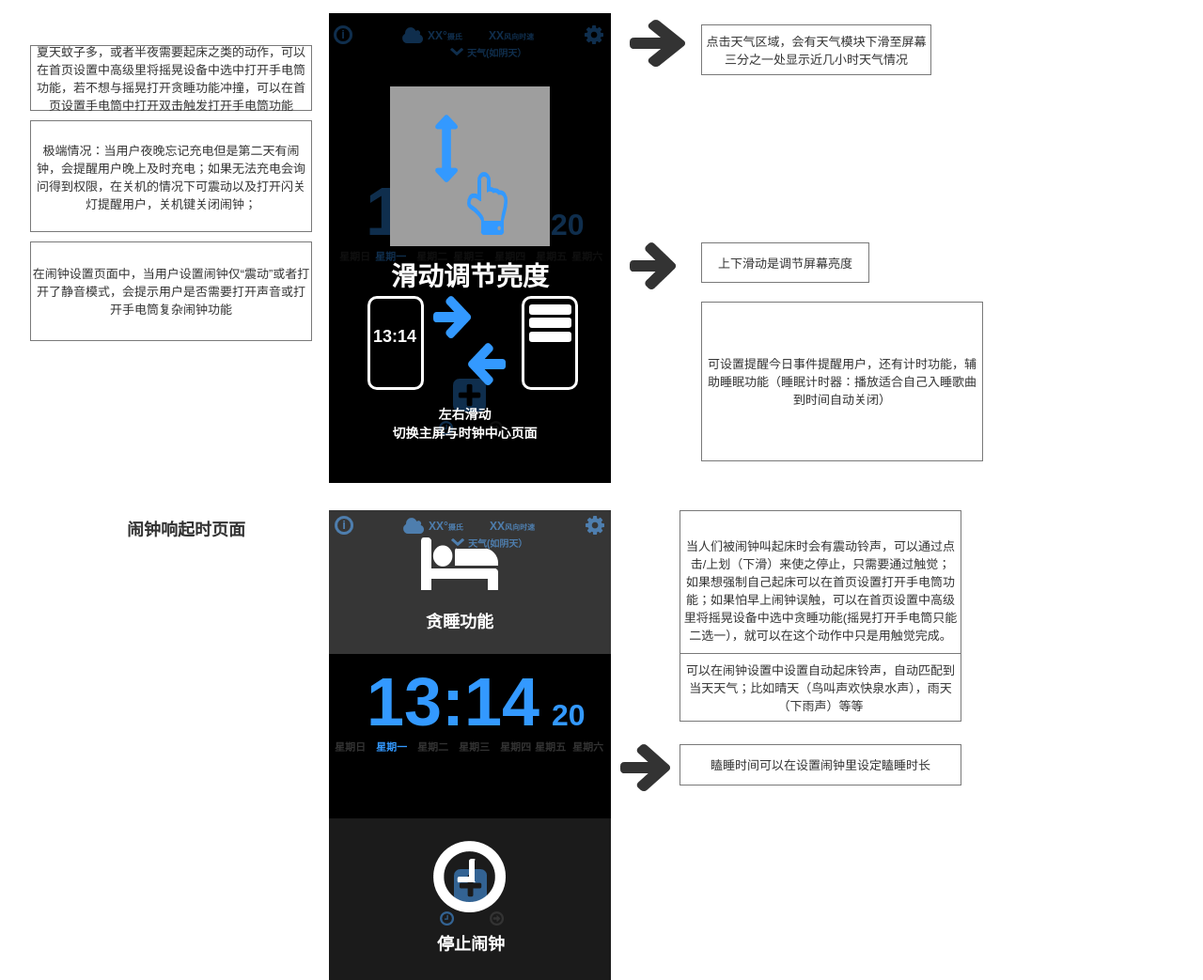
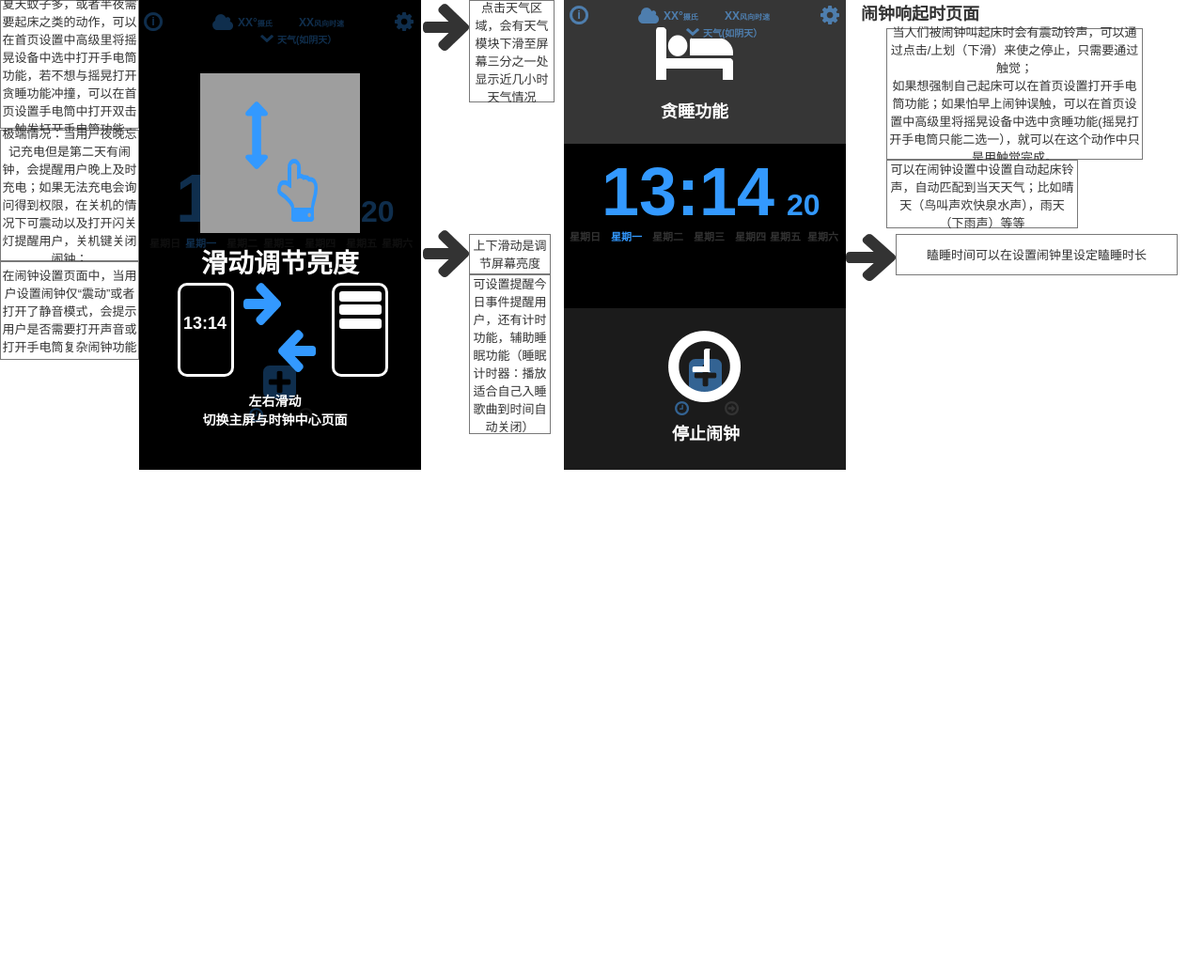
Before and after one commit to JEsin-Yang/app_design_week07, a plain HTML site: page index.html in a window 1280 px wide. Shown: the whole page at 94% size. After the commit the page ends 800 px from the top, so only its background shows below. Drawn offline with Linux system fonts and the light colour scheme; grey boxes are pictures that could not be loaded.

Commit message:
重新合并

```diff
--- a/files/index/styles.css
+++ b/files/index/styles.css
@@ -3,7 +3,7 @@ body {
   background-image:none;
   position:static;
   left:auto;
-  width:1046px;
+  width:1253px;
   margin-left:0;
   margin-right:0;
   text-align:left;
@@ -14,8 +14,8 @@ body {
 }
 #u0 {
   position:absolute;
-  left:350px;
-  top:14px;
+  left:148px;
+  top:0px;
   touch-action:pan-y;
 }
 #u0_state0 {
@@ -69,8 +69,8 @@ body {
 }
 #u3 {
   position:absolute;
-  left:355px;
-  top:27px;
+  left:153px;
+  top:13px;
   width:20px;
   height:20px;
   font-family:'Arial Negreta', 'Arial Normal', 'Arial';
@@ -94,8 +94,8 @@ body {
 }
 #u5 {
   position:absolute;
-  left:622px;
-  top:27px;
+  left:420px;
+  top:13px;
   width:20px;
   height:20px;
   color:#3399FF;
@@ -117,8 +117,8 @@ body {
 }
 #u7 {
   position:absolute;
-  left:428px;
-  top:29px;
+  left:226px;
+  top:15px;
   width:22px;
   height:17px;
 }
@@ -150,8 +150,8 @@ body {
 }
 #u9 {
   position:absolute;
-  left:455px;
-  top:31px;
+  left:253px;
+  top:17px;
   width:38px;
   height:15px;
   font-family:'Arial Negreta', 'Arial Normal', 'Arial';
@@ -175,8 +175,8 @@ body {
 }
 #u11 {
   position:absolute;
-  left:520px;
-  top:31px;
+  left:318px;
+  top:17px;
   width:49px;
   height:15px;
   font-family:'Arial Negreta', 'Arial Normal', 'Arial';
@@ -200,8 +200,8 @@ body {
 }
 #u13 {
   position:absolute;
-  left:479px;
-  top:51px;
+  left:277px;
+  top:37px;
   width:14px;
   height:8px;
 }
@@ -222,8 +222,8 @@ body {
 }
 #u15 {
   position:absolute;
-  left:497px;
-  top:48px;
+  left:295px;
+  top:34px;
   width:64px;
   height:13px;
   font-family:'Arial Negreta', 'Arial Normal', 'Arial';
@@ -260,8 +260,8 @@ body {
 }
 #u17 {
   position:absolute;
-  left:389px;
-  top:184px;
+  left:187px;
+  top:170px;
   width:187px;
   height:74px;
   font-family:'Arial Negreta', 'Arial Normal', 'Arial';
@@ -297,8 +297,8 @@ body {
 }
 #u19 {
   position:absolute;
-  left:586px;
-  top:221px;
+  left:384px;
+  top:207px;
   width:37px;
   height:37px;
   font-family:'Arial Negreta', 'Arial Normal', 'Arial';
@@ -333,8 +333,8 @@ body {
 }
 #u21 {
   position:absolute;
-  left:361px;
-  top:264px;
+  left:159px;
+  top:250px;
   width:34px;
   height:14px;
   font-family:'Arial Negreta', 'Arial Normal', 'Arial';
@@ -370,8 +370,8 @@ body {
 }
 #u23 {
   position:absolute;
-  left:399px;
-  top:264px;
+  left:197px;
+  top:250px;
   width:34px;
   height:14px;
   font-family:'Arial Negreta', 'Arial Normal', 'Arial';
@@ -407,8 +407,8 @@ body {
 }
 #u25 {
   position:absolute;
-  left:443px;
-  top:264px;
+  left:241px;
+  top:250px;
   width:34px;
   height:14px;
   font-family:'Arial Negreta', 'Arial Normal', 'Arial';
@@ -443,8 +443,8 @@ body {
 }
 #u27 {
   position:absolute;
-  left:482px;
-  top:264px;
+  left:280px;
+  top:250px;
   width:34px;
   height:17px;
   font-family:'Arial Negreta', 'Arial Normal', 'Arial';
@@ -479,8 +479,8 @@ body {
 }
 #u29 {
   position:absolute;
-  left:526px;
-  top:264px;
+  left:324px;
+  top:250px;
   width:34px;
   height:14px;
   font-family:'Arial Negreta', 'Arial Normal', 'Arial';
@@ -515,8 +515,8 @@ body {
 }
 #u31 {
   position:absolute;
-  left:570px;
-  top:264px;
+  left:368px;
+  top:250px;
   width:34px;
   height:14px;
   font-family:'Arial Negreta', 'Arial Normal', 'Arial';
@@ -551,8 +551,8 @@ body {
 }
 #u33 {
   position:absolute;
-  left:608px;
-  top:264px;
+  left:406px;
+  top:250px;
   width:34px;
   height:14px;
   font-family:'Arial Negreta', 'Arial Normal', 'Arial';
@@ -576,8 +576,8 @@ body {
 }
 #u35 {
   position:absolute;
-  left:482px;
-  top:403px;
+  left:280px;
+  top:389px;
   width:35px;
   height:35px;
   color:#3399FF;
@@ -599,8 +599,8 @@ body {
 }
 #u37 {
   position:absolute;
-  left:467px;
-  top:448px;
+  left:265px;
+  top:434px;
   width:15px;
   height:15px;
 }
@@ -621,8 +621,8 @@ body {
 }
 #u39 {
   position:absolute;
-  left:520px;
-  top:448px;
+  left:318px;
+  top:434px;
   width:15px;
   height:15px;
 }
@@ -636,8 +636,8 @@ body {
 }
 #u41 {
   position:absolute;
-  left:350px;
-  top:14px;
+  left:148px;
+  top:0px;
   width:300px;
   height:500px;
   overflow:hidden;
@@ -1039,8 +1039,8 @@ body {
 }
 #u68 {
   position:absolute;
-  left:350px;
-  top:14px;
+  left:148px;
+  top:0px;
   visibility:hidden;
 }
 #u68_state0 {
@@ -1322,8 +1322,8 @@ body {
 }
 #u86 {
   position:absolute;
-  left:350px;
-  top:14px;
+  left:148px;
+  top:0px;
   width:300px;
   height:500px;
   overflow:hidden;
@@ -2155,8 +2155,8 @@ body {
 }
 #u138 {
   position:absolute;
-  left:350px;
-  top:21px;
+  left:148px;
+  top:7px;
   width:300px;
   height:493px;
   overflow:hidden;
@@ -2787,8 +2787,8 @@ body {
   position:absolute;
   left:0px;
   top:0px;
-  width:300px;
-  height:70px;
+  width:148px;
+  height:137px;
   background:inherit;
   background-color:rgba(255, 255, 255, 1);
   box-sizing:border-box;
@@ -2802,24 +2802,24 @@ body {
 }
 #u183 {
   position:absolute;
-  left:32px;
-  top:48px;
-  width:300px;
-  height:70px;
+  left:0px;
+  top:0px;
+  width:148px;
+  height:137px;
 }
 #u184 {
   position:absolute;
   left:2px;
-  top:3px;
-  width:296px;
+  top:4px;
+  width:144px;
   word-wrap:break-word;
 }
 #u185_div {
   position:absolute;
   left:0px;
   top:0px;
-  width:300px;
-  height:119px;
+  width:148px;
+  height:140px;
   background:inherit;
   background-color:rgba(255, 255, 255, 1);
   box-sizing:border-box;
@@ -2833,16 +2833,16 @@ body {
 }
 #u185 {
   position:absolute;
-  left:32px;
-  top:128px;
-  width:300px;
-  height:119px;
+  left:0px;
+  top:138px;
+  width:148px;
+  height:140px;
 }
 #u186 {
   position:absolute;
   left:2px;
-  top:28px;
-  width:296px;
+  top:6px;
+  width:144px;
   word-wrap:break-word;
 }
 #u187_img {
@@ -2854,8 +2854,8 @@ body {
 }
 #u187 {
   position:absolute;
-  left:670px;
-  top:258px;
+  left:450px;
+  top:245px;
   width:49px;
   height:50px;
 }
@@ -2871,7 +2871,7 @@ body {
   position:absolute;
   left:0px;
   top:0px;
-  width:179px;
+  width:87px;
   height:43px;
   background:inherit;
   background-color:rgba(255, 255, 255, 1);
@@ -2886,24 +2886,24 @@ body {
 }
 #u189 {
   position:absolute;
-  left:746px;
-  top:258px;
-  width:179px;
+  left:499px;
+  top:249px;
+  width:87px;
   height:43px;
 }
 #u190 {
   position:absolute;
   left:2px;
-  top:14px;
-  width:175px;
+  top:6px;
+  width:83px;
   word-wrap:break-word;
 }
 #u191_div {
   position:absolute;
   left:0px;
   top:0px;
-  width:245px;
-  height:54px;
+  width:91px;
+  height:109px;
   background:inherit;
   background-color:rgba(255, 255, 255, 1);
   box-sizing:border-box;
@@ -2917,37 +2917,37 @@ body {
 }
 #u191 {
   position:absolute;
-  left:746px;
-  top:26px;
-  width:245px;
-  height:54px;
+  left:499px;
+  top:0px;
+  width:91px;
+  height:109px;
 }
 #u192 {
   position:absolute;
   left:2px;
-  top:11px;
-  width:241px;
+  top:6px;
+  width:87px;
   word-wrap:break-word;
 }
 #u193_img {
   position:absolute;
   left:0px;
   top:0px;
-  width:59px;
+  width:49px;
   height:50px;
 }
 #u193 {
   position:absolute;
-  left:670px;
-  top:21px;
-  width:59px;
+  left:450px;
+  top:4px;
+  width:49px;
   height:50px;
 }
 #u194 {
   position:absolute;
   left:2px;
   top:17px;
-  width:55px;
+  width:45px;
   visibility:hidden;
   word-wrap:break-word;
 }
@@ -2955,8 +2955,8 @@ body {
   position:absolute;
   left:0px;
   top:0px;
-  width:300px;
-  height:106px;
+  width:148px;
+  height:105px;
   background:inherit;
   background-color:rgba(255, 255, 255, 1);
   box-sizing:border-box;
@@ -2970,23 +2970,23 @@ body {
 }
 #u195 {
   position:absolute;
-  left:32px;
-  top:257px;
-  width:300px;
-  height:106px;
+  left:0px;
+  top:278px;
+  width:148px;
+  height:105px;
 }
 #u196 {
   position:absolute;
   left:2px;
-  top:29px;
-  width:296px;
+  top:12px;
+  width:144px;
   word-wrap:break-word;
 }
 #u197_div {
   position:absolute;
   left:0px;
   top:0px;
-  width:300px;
+  width:87px;
   height:170px;
   background:inherit;
   background-color:rgba(255, 255, 255, 1);
@@ -3001,16 +3001,16 @@ body {
 }
 #u197 {
   position:absolute;
-  left:746px;
-  top:321px;
-  width:300px;
+  left:499px;
+  top:292px;
+  width:87px;
   height:170px;
 }
 #u198 {
   position:absolute;
   left:2px;
-  top:61px;
-  width:296px;
+  top:13px;
+  width:83px;
   word-wrap:break-word;
 }
 #u199_div {
@@ -3029,8 +3029,8 @@ body {
 }
 #u199 {
   position:absolute;
-  left:350px;
-  top:543px;
+  left:600px;
+  top:0px;
   width:300px;
   height:500px;
 }
@@ -3051,8 +3051,8 @@ body {
 }
 #u201 {
   position:absolute;
-  left:356px;
-  top:549px;
+  left:606px;
+  top:6px;
   width:20px;
   height:20px;
   font-family:'Arial Negreta', 'Arial Normal', 'Arial';
@@ -3076,8 +3076,8 @@ body {
 }
 #u203 {
   position:absolute;
-  left:623px;
-  top:549px;
+  left:873px;
+  top:6px;
   width:20px;
   height:20px;
   color:#3399FF;
@@ -3099,8 +3099,8 @@ body {
 }
 #u205 {
   position:absolute;
-  left:429px;
-  top:551px;
+  left:679px;
+  top:8px;
   width:22px;
   height:17px;
 }
@@ -3132,8 +3132,8 @@ body {
 }
 #u207 {
   position:absolute;
-  left:456px;
-  top:553px;
+  left:706px;
+  top:10px;
   width:38px;
   height:15px;
   font-family:'Arial Negreta', 'Arial Normal', 'Arial';
@@ -3157,8 +3157,8 @@ body {
 }
 #u209 {
   position:absolute;
-  left:521px;
-  top:553px;
+  left:771px;
+  top:10px;
   width:49px;
   height:15px;
   font-family:'Arial Negreta', 'Arial Normal', 'Arial';
@@ -3182,8 +3182,8 @@ body {
 }
 #u211 {
   position:absolute;
-  left:480px;
-  top:573px;
+  left:730px;
+  top:30px;
   width:14px;
   height:8px;
 }
@@ -3204,8 +3204,8 @@ body {
 }
 #u213 {
   position:absolute;
-  left:498px;
-  top:570px;
+  left:748px;
+  top:27px;
   width:64px;
   height:13px;
   font-family:'Arial Negreta', 'Arial Normal', 'Arial';
@@ -3242,8 +3242,8 @@ body {
 }
 #u215 {
   position:absolute;
-  left:390px;
-  top:706px;
+  left:640px;
+  top:163px;
   width:187px;
   height:97px;
   font-family:'Arial Negreta', 'Arial Normal', 'Arial';
@@ -3279,8 +3279,8 @@ body {
 }
 #u217 {
   position:absolute;
-  left:587px;
-  top:743px;
+  left:837px;
+  top:200px;
   width:37px;
   height:37px;
   font-family:'Arial Negreta', 'Arial Normal', 'Arial';
@@ -3315,8 +3315,8 @@ body {
 }
 #u219 {
   position:absolute;
-  left:356px;
-  top:786px;
+  left:606px;
+  top:243px;
   width:34px;
   height:14px;
   font-family:'Arial Negreta', 'Arial Normal', 'Arial';
@@ -3352,8 +3352,8 @@ body {
 }
 #u221 {
   position:absolute;
-  left:400px;
-  top:786px;
+  left:650px;
+  top:243px;
   width:34px;
   height:14px;
   font-family:'Arial Negreta', 'Arial Normal', 'Arial';
@@ -3389,8 +3389,8 @@ body {
 }
 #u223 {
   position:absolute;
-  left:444px;
-  top:786px;
+  left:694px;
+  top:243px;
   width:34px;
   height:14px;
   font-family:'Arial Negreta', 'Arial Normal', 'Arial';
@@ -3425,8 +3425,8 @@ body {
 }
 #u225 {
   position:absolute;
-  left:488px;
-  top:786px;
+  left:738px;
+  top:243px;
   width:34px;
   height:17px;
   font-family:'Arial Negreta', 'Arial Normal', 'Arial';
@@ -3461,8 +3461,8 @@ body {
 }
 #u227 {
   position:absolute;
-  left:532px;
-  top:786px;
+  left:782px;
+  top:243px;
   width:34px;
   height:14px;
   font-family:'Arial Negreta', 'Arial Normal', 'Arial';
@@ -3497,8 +3497,8 @@ body {
 }
 #u229 {
   position:absolute;
-  left:569px;
-  top:786px;
+  left:819px;
+  top:243px;
   width:34px;
   height:14px;
   font-family:'Arial Negreta', 'Arial Normal', 'Arial';
@@ -3533,8 +3533,8 @@ body {
 }
 #u231 {
   position:absolute;
-  left:609px;
-  top:786px;
+  left:859px;
+  top:243px;
   width:34px;
   height:14px;
   font-family:'Arial Negreta', 'Arial Normal', 'Arial';
@@ -3558,8 +3558,8 @@ body {
 }
 #u233 {
   position:absolute;
-  left:483px;
-  top:925px;
+  left:733px;
+  top:382px;
   width:35px;
   height:35px;
   color:#3399FF;
@@ -3581,8 +3581,8 @@ body {
 }
 #u235 {
   position:absolute;
-  left:468px;
-  top:970px;
+  left:718px;
+  top:427px;
   width:15px;
   height:15px;
 }
@@ -3603,8 +3603,8 @@ body {
 }
 #u237 {
   position:absolute;
-  left:521px;
-  top:970px;
+  left:771px;
+  top:427px;
   width:15px;
   height:15px;
 }
@@ -3618,8 +3618,8 @@ body {
 }
 #u239 {
   position:absolute;
-  left:350px;
-  top:543px;
+  left:600px;
+  top:0px;
   width:300px;
   height:153px;
   overflow:hidden;
@@ -3704,8 +3704,8 @@ body {
 }
 #u244 {
   position:absolute;
-  left:350px;
-  top:871px;
+  left:600px;
+  top:328px;
   width:300px;
   height:172px;
   overflow:hidden;
@@ -3790,8 +3790,8 @@ body {
 }
 #u249 {
   position:absolute;
-  left:483px;
-  top:800px;
+  left:733px;
+  top:257px;
   width:167px;
   height:27px;
   overflow:hidden;
@@ -3877,8 +3877,8 @@ body {
   position:absolute;
   left:0px;
   top:0px;
-  width:300px;
-  height:170px;
+  width:273px;
+  height:140px;
   background:inherit;
   background-color:rgba(255, 255, 255, 1);
   box-sizing:border-box;
@@ -3892,23 +3892,23 @@ body {
 }
 #u253 {
   position:absolute;
-  left:723px;
-  top:543px;
-  width:300px;
-  height:170px;
+  left:943px;
+  top:30px;
+  width:273px;
+  height:140px;
 }
 #u254 {
   position:absolute;
   left:2px;
-  top:37px;
-  width:296px;
+  top:6px;
+  width:269px;
   word-wrap:break-word;
 }
 #u255_div {
   position:absolute;
   left:0px;
   top:0px;
-  width:300px;
+  width:204px;
   height:73px;
   background:inherit;
   background-color:rgba(255, 255, 255, 1);
@@ -3923,16 +3923,16 @@ body {
 }
 #u255 {
   position:absolute;
-  left:723px;
-  top:695px;
-  width:300px;
+  left:943px;
+  top:170px;
+  width:204px;
   height:73px;
 }
 #u256 {
   position:absolute;
   left:2px;
-  top:12px;
-  width:296px;
+  top:4px;
+  width:200px;
   word-wrap:break-word;
 }
 #u257_div {
@@ -3954,8 +3954,8 @@ body {
 }
 #u257 {
   position:absolute;
-  left:723px;
-  top:792px;
+  left:953px;
+  top:249px;
   width:300px;
   height:44px;
 }
@@ -3975,8 +3975,8 @@ body {
 }
 #u259 {
   position:absolute;
-  left:660px;
-  top:792px;
+  left:900px;
+  top:249px;
   width:53px;
   height:50px;
 }
@@ -4007,8 +4007,8 @@ body {
 }
 #u261 {
   position:absolute;
-  left:135px;
-  top:549px;
+  left:916px;
+  top:0px;
   width:127px;
   height:22px;
   font-family:'Arial Negreta', 'Arial Normal', 'Arial';
--- a/index.html
+++ b/index.html
@@ -946,7 +946,7 @@
 
       <!-- Unnamed (形状) -->
       <div id="u193" class="ax_default icon">
-        <img id="u193_img" class="img " src="images/index/u193.png"/>
+        <img id="u193_img" class="img " src="images/index/u187.png"/>
         <!-- Unnamed () -->
         <div id="u194" class="text" style="display: none; visibility: hidden">
           <p><span></span></p>
```
Also changed, not shown: data/document.js (+2 -2 lines), files/index/data.js.
